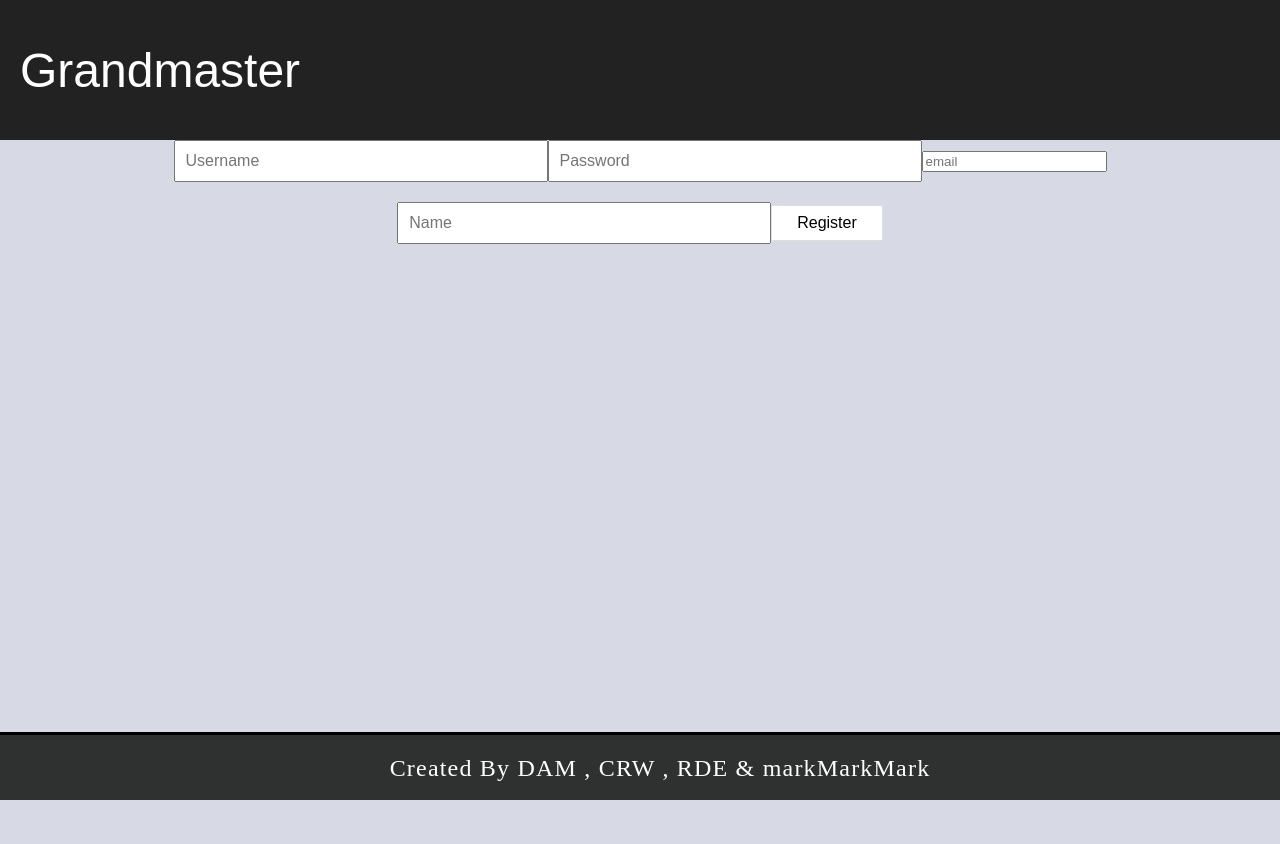
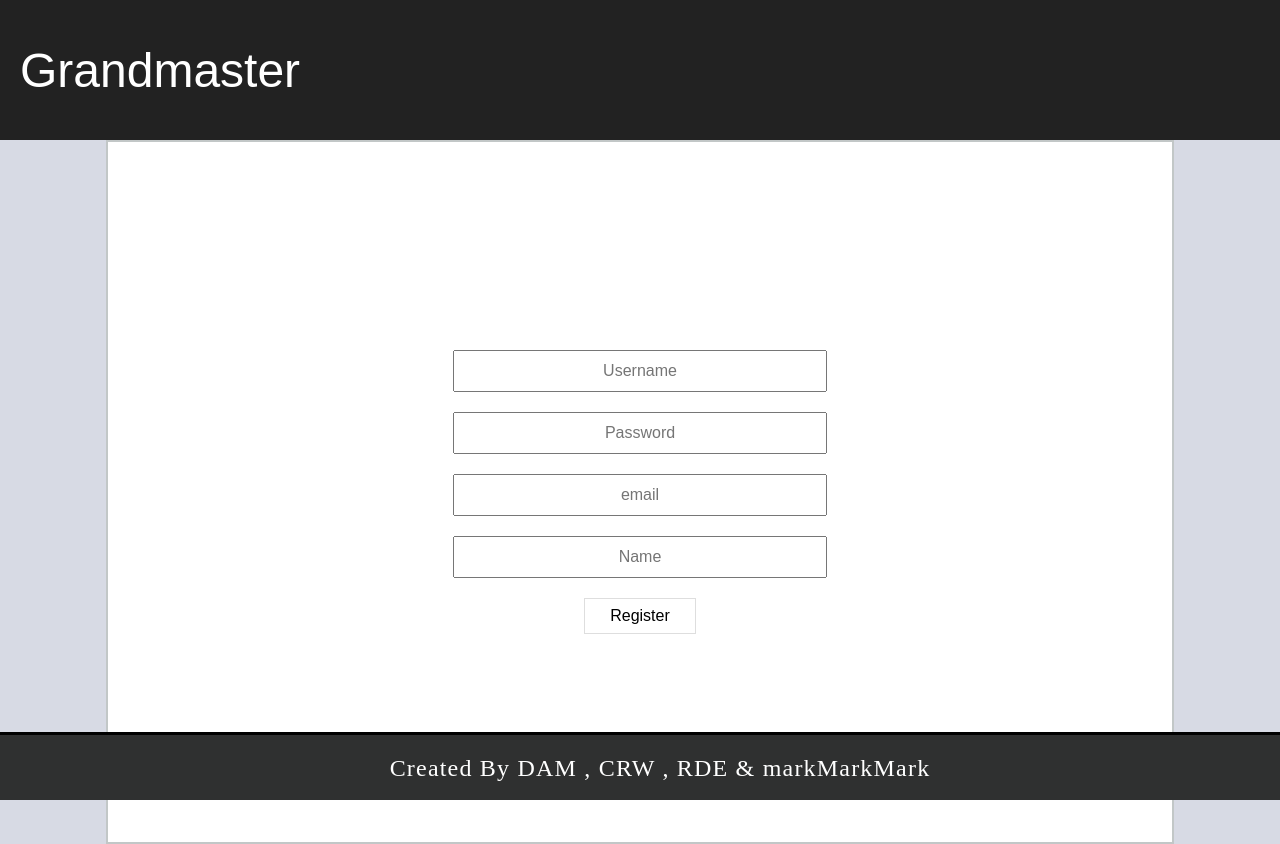
Before and after one commit to hewhowearspants/Grandmaster-io, a React (Create React App) app in the folder client/: page /register in a window 1280 px wide. Before the commit the page ends 800 px from the top, so only its background shows below. Built offline with nearby package versions, Linux system fonts and the light colour scheme; no server answers.

Commit message:
register styled

```diff
--- a/client/src/App.css
+++ b/client/src/App.css
@@ -37,7 +37,7 @@ main {
   height: calc(100vh - 208px);
 }
 
-.home {
+.home, .register {
   display: flex;
   flex: 1;
   height: 100%;
@@ -77,7 +77,14 @@ main {
 }
 
 
-input[type='text'], input[type='password']{
+.register input{
+  display: flex;
+  flex-direction: column;
+  text-align: center;
+  align-items: center;
+}
+
+input[type='text'], input[type='password'], input[type='email'] {
   width:350px;
   padding:10px;
   margin-bottom:20px;
--- a/client/src/components/Register.jsx
+++ b/client/src/components/Register.jsx
@@ -22,7 +22,7 @@ class Register extends Component {
 
     render() {
         return (
-            <div>
+            <div className="register">
                 <form onSubmit={(e) => this.props.handleRegisterSubmit(e, this.state.username, this.state.password, this.state.email, this.state.displayName)}>
                     <input type="text" name="username" value={this.state.username} placeholder="Username" onChange={this.handleInputChange} />
                     <input type="password" name="password" value={this.state.password} placeholder="Password" onChange={this.handleInputChange} />
```
